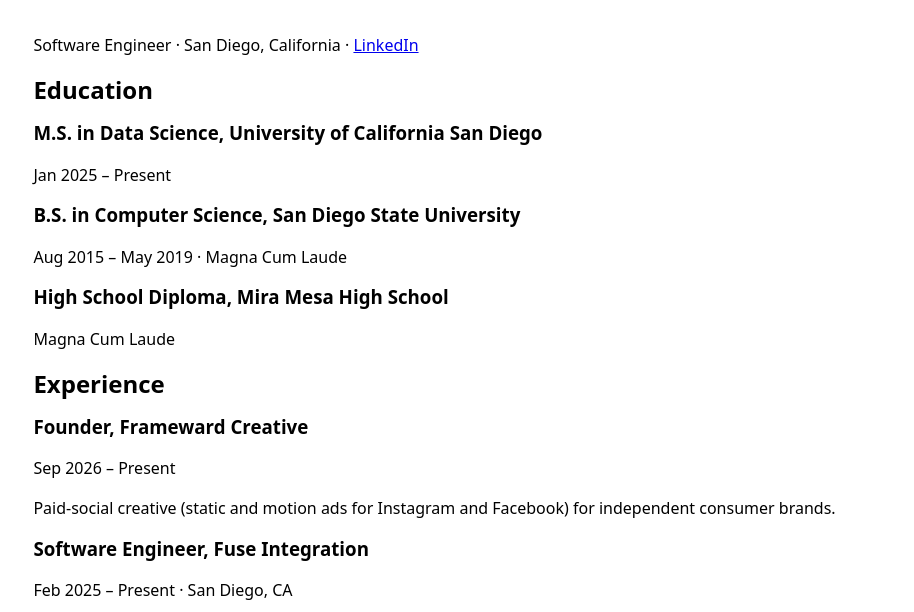
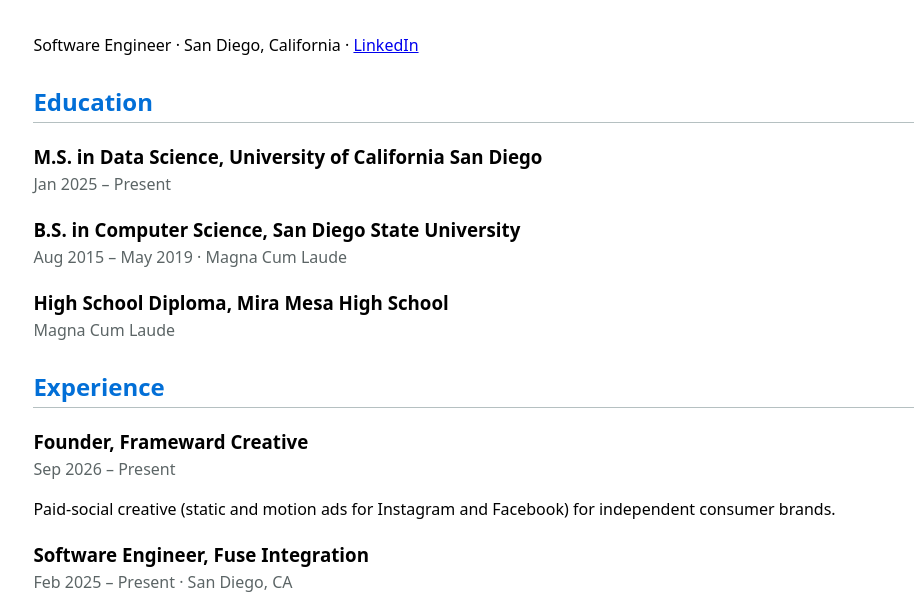
Before and after one commit to mhayeri/DSC209R, a plain HTML site: page lab-2/cv/index.html in a window 1280 px wide. Shown: the part 188-800 px from the top of the page, without its empty margins (149-1063 px from the left). Drawn offline with Linux system fonts and the light colour scheme.

Commit message:
Lab 2: style the CV page

```diff
--- a/lab-2/style.css
+++ b/lab-2/style.css
@@ -88,3 +88,26 @@
 h1 {
     font-size: 400%;
 }
+
+section {
+    margin-block: 2em;
+
+    h2 {
+        color: var(--color-accent);
+        border-bottom: 1px solid oklch(80% 3% 200);
+        padding-bottom: 0.25em;
+    }
+
+    article {
+        margin-block: 1.5em;
+    }
+
+    h3 {
+        margin-bottom: 0.25em;
+    }
+
+    h3 + p {
+        margin-top: 0;
+        color: oklch(50% 3% 200);
+    }
+}
```
